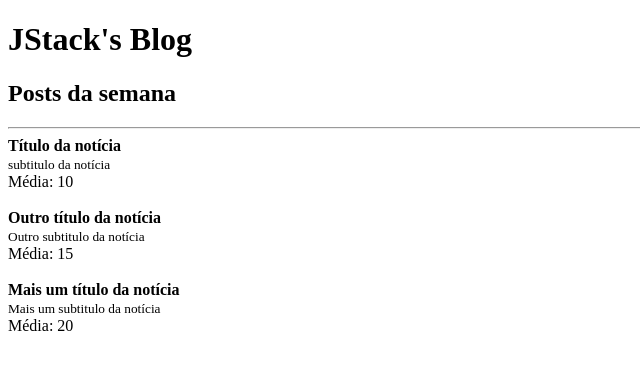
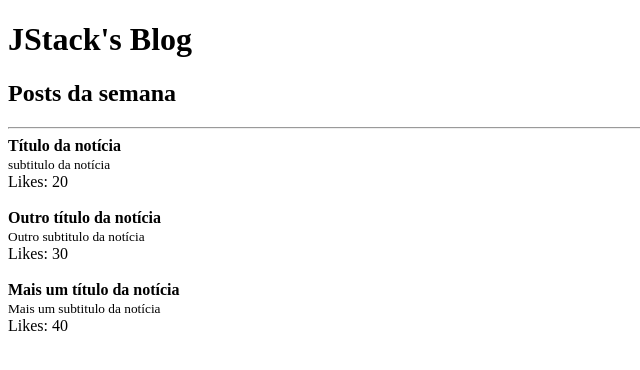
Before and after one commit to JeffyMesquita/react-fundamentos, a React app: page / in a window 1280 px wide. Shown: the top 370 px of the page, without its empty margins (0-640 px from the left). Built offline with nearby package versions, Linux system fonts and the light colour scheme.

Commit message:
chore: Renderizando listas

```diff
--- a/src/App.js
+++ b/src/App.js
@@ -2,6 +2,24 @@ import React from 'react';
 
 import Post from './Post';
 import Header from './Header';
+
+const POSTS = [
+  {
+    title: 'Título da notícia',
+    subtitle: 'subtitulo da notícia',
+    likes: 20,
+  },
+  {
+    title: 'Outro título da notícia',
+    subtitle: 'Outro subtitulo da notícia',
+    likes: 30,
+  },
+  {
+    title: 'Mais um título da notícia',
+    subtitle: 'Mais um subtitulo da notícia',
+    likes: 40,
+  },
+];
 
 function App() {
   return (
@@ -12,24 +30,13 @@ function App() {
 
       <hr />
 
-      <Post
-        likes={20}
-        post={{ title: 'Título da notícia', subtitle: 'subtitulo da notícia' }}
-      />
-      <Post
-        likes={30}
-        post={{
-          title: 'Outro título da notícia',
-          subtitle: 'Outro subtitulo da notícia',
-        }}
-      />
-      <Post
-        likes={40}
-        post={{
-          title: 'Mais um título da notícia',
-          subtitle: 'Mais um subtitulo da notícia',
-        }}
-      />
+      {POSTS.map((post, index) => (
+        <Post
+          key={index}
+          post={{ title: post.title, subtitle: post.subtitle }}
+          likes={post.likes}
+        />
+      ))}
     </>
   );
 }
--- a/src/Post.js
+++ b/src/Post.js
@@ -1,5 +1,33 @@
 import React from 'react';
 import PropTypes from 'prop-types';
+
+/**
+ *
+ * @param {*} props
+ * @returns  Post component
+ *
+ * @example
+ * <Post post={{ title: 'Título da notícia', subtitle: 'subtitulo da notícia' }} likes={20} />
+ * <Post post={{ title: 'Outro título da notícia', subtitle: 'Outro subtitulo da notícia' }} likes={30} />
+ * <Post post={{ title: 'Mais um título da notícia', subtitle: 'Mais um subtitulo da notícia' }} likes={40} />
+ *
+ * @augments likes - number
+ * @augments post - object
+ * @augments post.title - string
+ * @augments post.subtitle - string
+ *
+ * @summary This component receives a post object and a number of likes and renders the post title, subtitle and number of likes.
+ *
+ * @description This component is used to render a post with a title, subtitle and number of likes.
+ *
+ * @typedef {Object} PostProps
+ * @property {number} likes - Number of likes of the post
+ * @property {Object} post - Post object
+ * @property {string} post.title - Title of the post
+ * @property {string} post.subtitle - Subtitle of the post
+ *
+ *
+ */
 
 export default function Post(props) {
   return (
@@ -11,7 +39,7 @@ export default function Post(props) {
           {props.post.subtitle ? props.post.subtitle : 'Sem subtítulo'}
         </small>
         <br />
-        Média: {props.likes / 2}
+        Likes: {props.likes}
       </article>
       <br />
     </>
```
